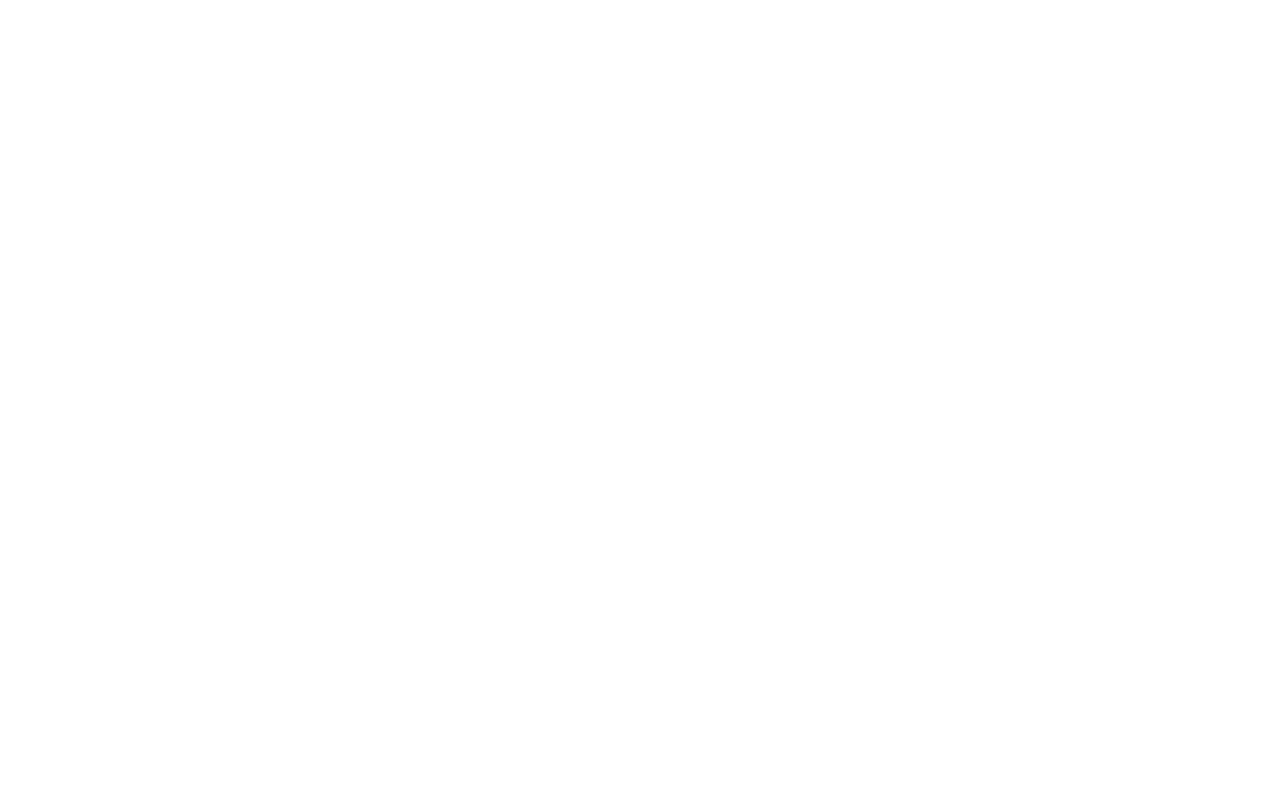
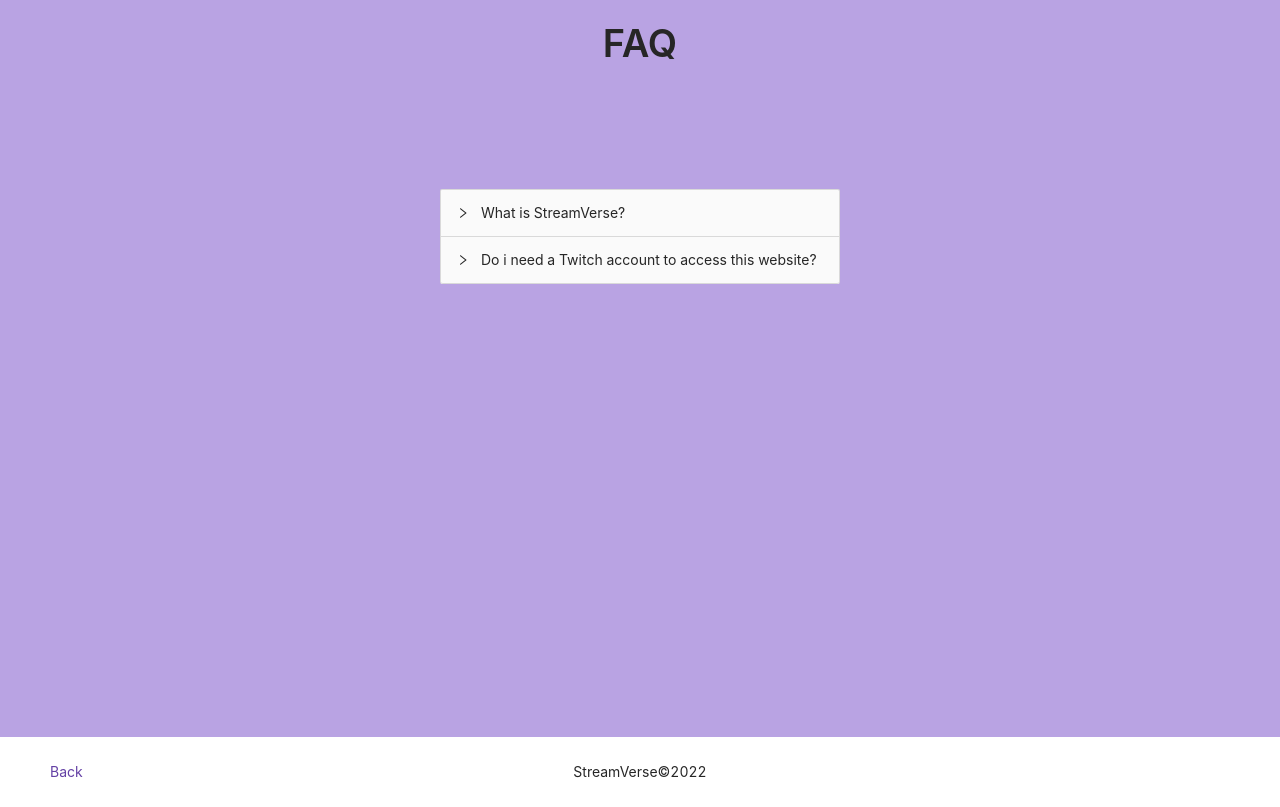
Before and after one commit to Shoreasg/StreamVerse_FrontEnd, a React (Create React App) app: page /faq in a window 1280 px wide. Before the commit this address had no page. Built offline with nearby package versions, Linux system fonts and the light colour scheme; what react-social-login-buttons would draw is missing.

Commit message:
Added FAQ

```diff
--- a/src/App.js
+++ b/src/App.js
@@ -1,12 +1,14 @@
 import React from 'react';
-import { Route, Routes} from "react-router-dom";
+import { Route, Routes } from "react-router-dom";
 import './App.less';
+import Faq from './pages/Faq';
 import Register from './pages/Register';
 
 const App = () => (
   <div className="App">
     <Routes>
-      <Route path="/" element={<Register/>}/>
+      <Route path="/" element={<Register />} />
+      <Route path="/faq" element={<Faq />} />
     </Routes>
   </div>
 );
--- /dev/null
+++ b/src/components/FaqCard.jsx
@@ -0,0 +1,19 @@
+import React from "react";
+import { Typography, Card, Collapse } from 'antd';
+const {Panel} = Collapse
+
+
+const FaqCard = () => {
+    return(
+        <Collapse style={{width: 400, marginTop: -200}} >
+            <Panel header="What is StreamVerse?" key="1">
+                <p>StreamVerse is an app that allow you to keep your viewers updated on the latest news!</p>
+            </Panel>
+            <Panel header="Do i need a Twitch account to access this website?" key="2">
+                <p>Yes! You need a Twitch account in order to access this page</p>
+            </Panel>
+        </Collapse>
+    )
+}
+
+export default FaqCard
--- a/src/components/LoginCard.jsx
+++ b/src/components/LoginCard.jsx
@@ -6,7 +6,7 @@
 
 const LoginCard = () => {
     return(
-        <Card style={{width: 300,height: 300}}>
+        <Card style={{width: 300,height: 300,marginTop: -200}}>
             <Title style={{textAlign:"center"}}>Welcome to Streamverse</Title>
             <Title level={4} style={{textAlign:"center"}}>Login/Register using your twitch account</Title>
             <MyTwitchLoginButton/>
--- /dev/null
+++ b/src/pages/Faq.jsx
@@ -0,0 +1,30 @@
+import React from "react";
+import { Col, Layout, Row,Typography} from 'antd';
+import { Link } from "react-router-dom";
+import FaqCard from "../components/FaqCard";
+const { Footer, Content } = Layout;
+const { Title } = Typography;
+
+
+const Faq = () => {
+    return (
+        <Layout>
+            <Title type="flex" justify="center" align="middle" style={{marginTop: 20, marginBottom: -130}}>FAQ</Title>
+            <Content style={{ height: "100vh" }}>
+                <Row type="flex" justify="center" align="middle" style={{ minHeight: '100vh' }} >
+                    <FaqCard />
+                </Row>
+            </Content>
+            <Footer>
+                <Row>
+                    <Col span={8} style={{ textAlign: "left" }}><Link to={"/"}>Back</Link></Col>
+                    <Col span={8} style={{ textAlign: "center" }}>StreamVerse©2022</Col>
+                    <Col span={8}> </Col>
+                </Row>
+
+            </Footer>
+        </Layout>
+
+    )
+}
+export default Faq
--- a/src/pages/Register.jsx
+++ b/src/pages/Register.jsx
@@ -8,7 +8,7 @@
 const Register = () => {
     return (
         <Layout>
-            <Content style={{ height: "100vh" }}>
+            <Content style={{ height: "100vh"}}>
                 <Row type="flex" justify="center" align="middle" style={{ minHeight: '100vh' }} >
                     <LoginCard />
                 </Row>
@@ -17,7 +17,7 @@
                 <Row>
                     <Col span={8}></Col>
                     <Col span={8} style={{textAlign:"center"}}>StreamVerse©2022</Col>
-                    <Col span={8} style={{textAlign:"right"}}><Link to={"/"}>FAQ</Link></Col>
+                    <Col span={8} style={{textAlign:"right"}}><Link to={"/faq"}>FAQ</Link></Col>
                 </Row>
 
             </Footer>
```
